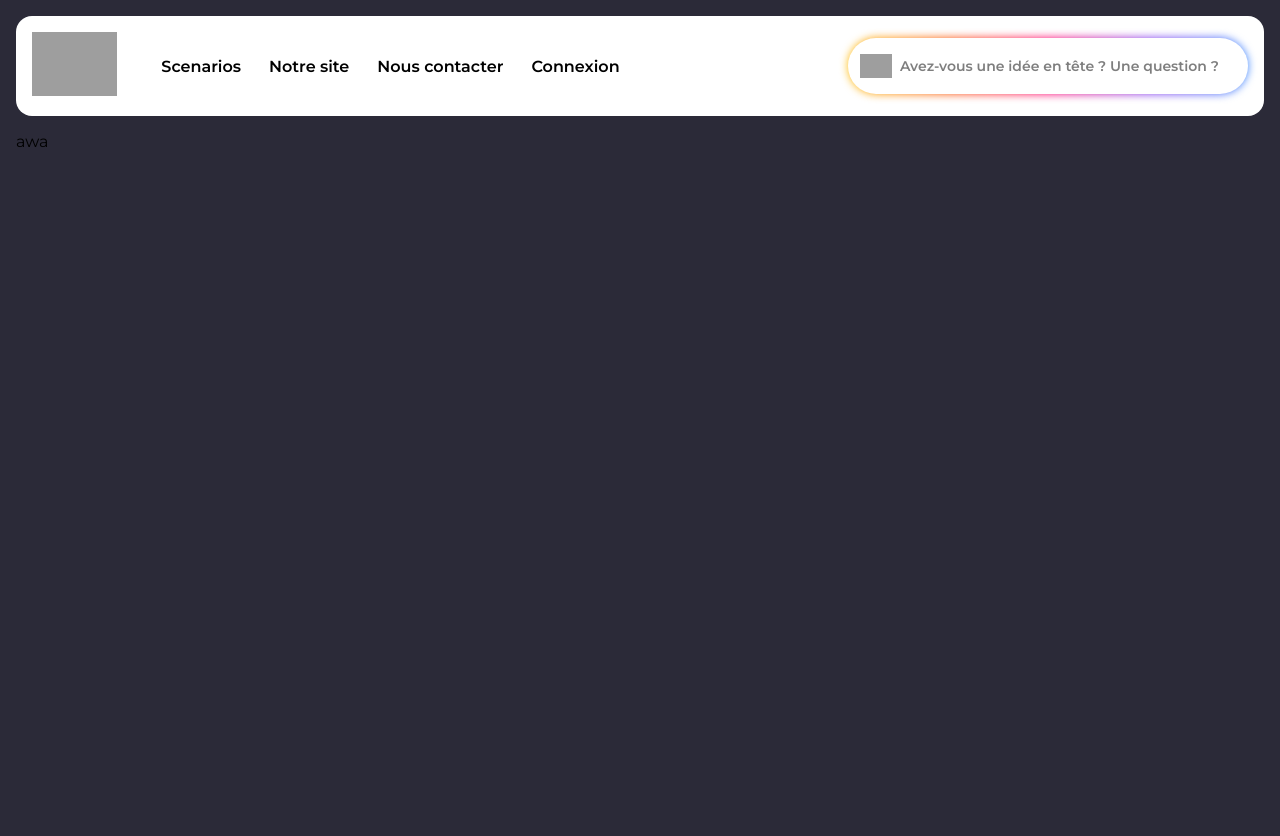
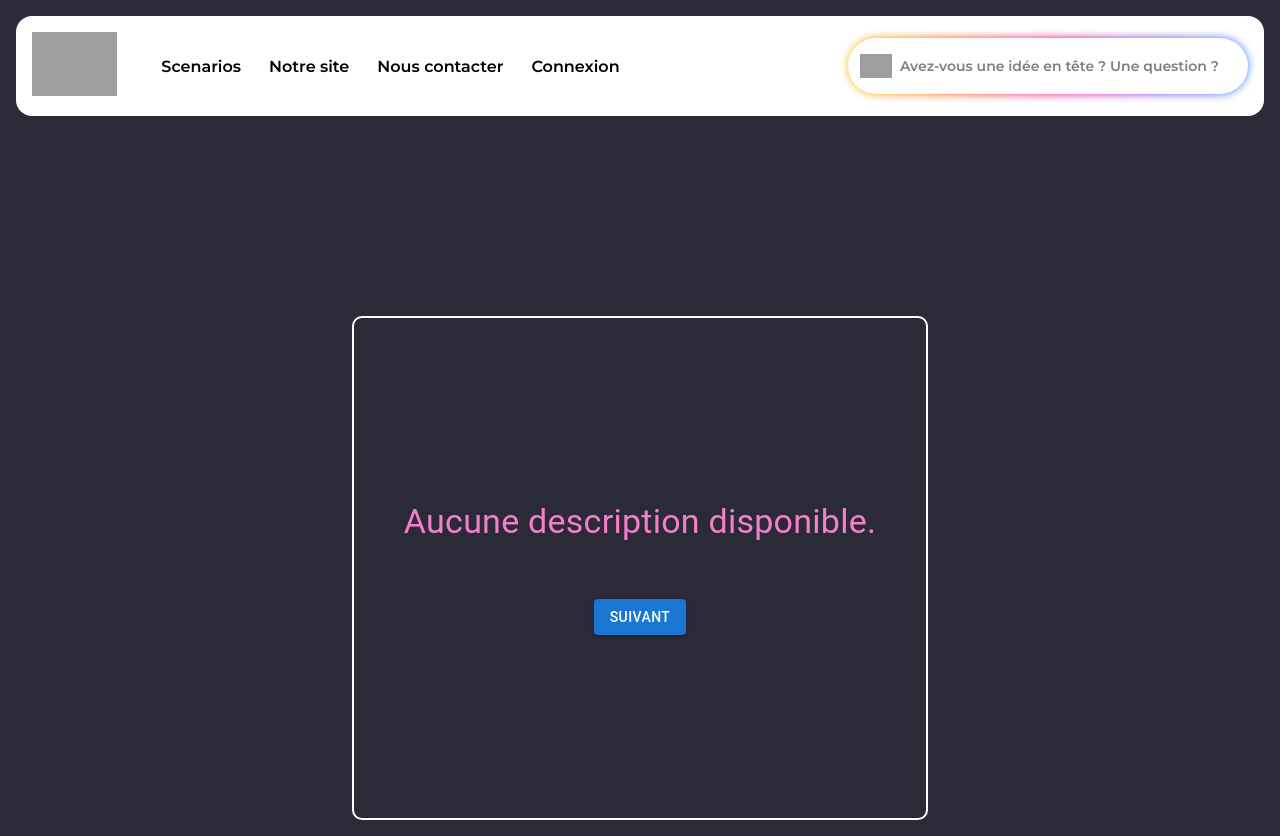
Before and after one commit to SatURN-Rouen/frontend-saturn, a React (Vite) app: page /test in a window 1280 px wide. Before the commit the page ends 800 px from the top, so only its background shows below. Built offline with nearby package versions, Linux system fonts and the light colour scheme; grey boxes are pictures that could not be loaded.

Commit message:
final lol

```diff
--- a/src/components/styles/ProfileCard.css
+++ b/src/components/styles/ProfileCard.css
@@ -8,6 +8,7 @@
     border-radius: 32px;
     box-shadow: 0 0 0 0 var(--color);
     transition: var(--trans);
+    background-size: cover !important;
 }
 
 .ProfileCard:hover {
--- a/src/routes/Home.tsx
+++ b/src/routes/Home.tsx
@@ -5,7 +5,7 @@ import {useEffect, useState} from "react";
 
 function Home() {
 
-    const [profiles, setProfiles] = useState([])
+    /*const [profiles, setProfiles] = useState([])
 
 
     useEffect(() => {
@@ -18,7 +18,7 @@ function Home() {
 
         // @ts-ignore
         initProfiles().then((res) => setProfiles(res))
-    }, [])
+    }, [])*/
 
     return (
         <div id={"Home"}>
@@ -30,7 +30,10 @@ function Home() {
                     aider.</p>
             </div>
             <div className={"profiles"}>
-                {profiles}
+                <ProfileCard img={"/etudiant.png"} name={"Étudiant·e"} url={"/etudiant"}/>
+                <ProfileCard img={"/collectivite.png"} name={"une collectivité"} url={"/collective"}/>
+                <ProfileCard img={"/particulier.png"} name={"Particulier"} url={"/particulier"}/>
+                <ProfileCard img={"/patron.png"} name={"Patron"} url={"/boss"}/>
             </div>
         </div>
     )
--- a/src/routes/Login.tsx
+++ b/src/routes/Login.tsx
@@ -61,6 +61,10 @@ export const Login: React.FC = () => {
                     <Typography color="error" variant="body2" marginBottom={2}>
                         {error}
                     </Typography>
+
+
+
+
                 )}
 
                 <TextField
--- a/src/routes/Scenarios.tsx
+++ b/src/routes/Scenarios.tsx
@@ -1,41 +1,27 @@
-import './styles/Scenarios.css'
-import {useParams} from "react-router";
-import ScenarioCard from "../components/ScenarioCard.tsx";
-import {useEffect, useState} from "react";
-import {getProfiles} from "../services/profileService.ts";
-
+import './styles/Scenarios.css';
+import { useParams } from "react-router";
+import ScenarioCard from "../components/ScenarioCard.tsx"; // Assurez-vous que ce composant existe
+import JsonScenarios from '../assets/Scenarii_SatURN.json'; // Importation du fichier JSON
 
 function Scenarios() {
+    const $params = useParams();
+    console.log($params.profile);
 
-    const $params = useParams();
-    console.log($params.profile)
-
-    const [scenarios, setScenarios] = useState<Element[]>([])
-
-
-    useEffect(() => {
-        const initProfiles = async () => {
-            const profile = $params.profile!
-            const profileService = await getProfiles()
-            const scenes = (profileService.find((v) => v.name = profile)!).scenarios
-            return Array.from(scenes, (e) => (
-                <ScenarioCard img="/choupette.svg" title={e.title} url={`/${e.urlRootScene}`}/>
-            ))
-        }
-
-        // @ts-ignore
-        initProfiles().then((res) => setScenarios(res))
-    }, [])
-
-    // @ts-ignore
     return (
         <div id={"Scenarios"}>
-            <h1>J'ai un problème</h1>
+            <h1>Choisir un scénario</h1>
             <div className={"scenarios"}>
-                {scenarios}
+                {JsonScenarios.map((scenario, index) => (
+                    <ScenarioCard
+                        key={index}
+                        img={scenario.img}
+                        title={scenario.title}
+                        url={scenario.url} // Utilisation de l'URL pour rediriger
+                    />
+                ))}
             </div>
         </div>
-    )
+    );
 }
 
-export default Scenarios
+export default Scenarios;
--- a/src/routes/Transition.tsx
+++ b/src/routes/Transition.tsx
@@ -1,26 +1,34 @@
+import { Box, Button, Typography } from "@mui/material";
 import "./styles/Scenario.css";
 
-export interface ScenarioProps {
-    descriptions?: string[];
-    numberPage?: number;
-    numberActive?: number;
-    nextButton?: boolean;
-    titre: string;
-    question: string;
+export interface TransitionProps {
+    descriptions: string;
 }
 
-function Scenario() {
-    const descriptions = ["awa"]
-
+function Scenario({ descriptions }: TransitionProps) {
     return (
-        <div className="container-scenario">
-            {
-                descriptions?.map((desc, index) => (
-                    <p key={index}>{desc}</p>
-                ))
-            }
-        </div>
-    )
+        <Box
+            style={{
+                display: "flex",
+                flexDirection: "column",
+                alignItems: "center",
+                justifyContent: "center",
+                minHeight: "50vh",
+                gap: "40px",
+                border: "2px solid white",
+                padding: "50px",
+                borderRadius: "10px",
+                backgroundColor: "#2B2A38",
+                margin: "0 auto",
+                marginTop: "25vh",
+            }}
+        >
+            <Typography variant="h4" align="center" marginBottom={2} sx={{ color: "#F67FCA" }}>
+                {descriptions ? descriptions : "Aucune description disponible."}
+            </Typography>
+            <Button variant="contained">Suivant</Button>
+        </Box>
+    );
 }
 
 export default Scenario;
```
Also changed, not shown: 1 other file (tests, documents, lock files or other folders).
